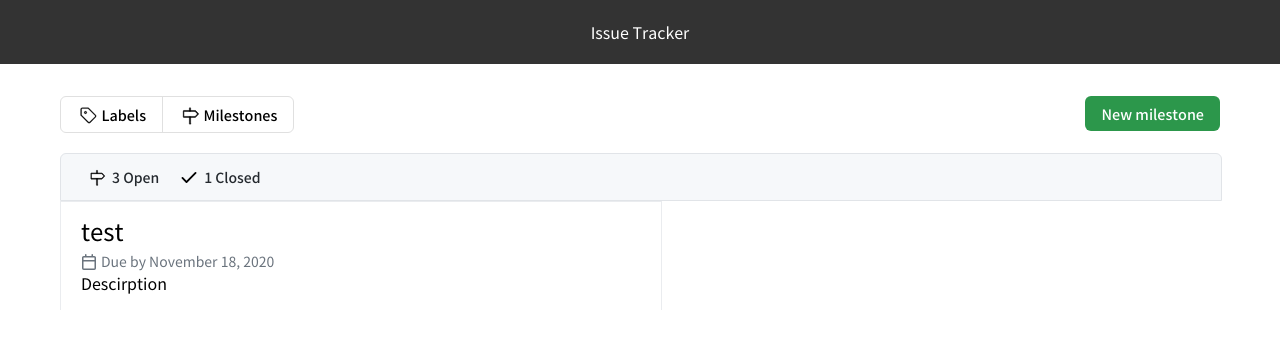
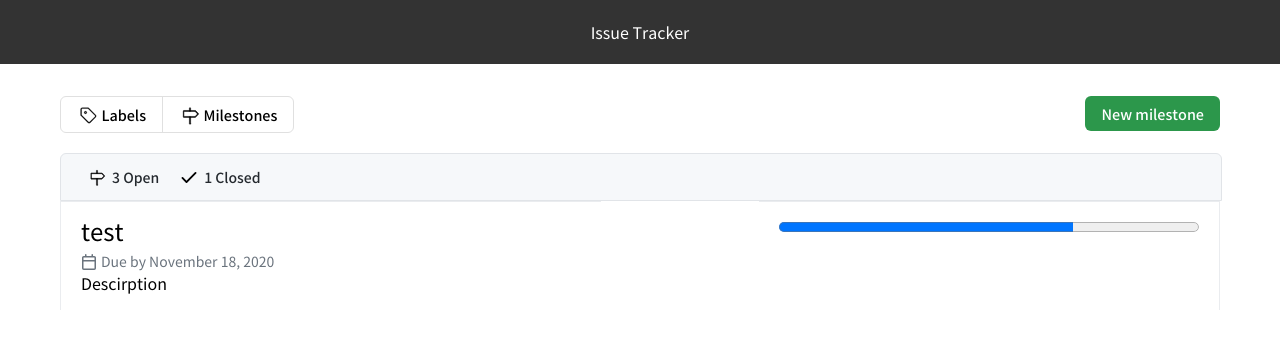
Before and after one commit to boostcamp-2020/IssueTracker-19, a React app in the folder frontend/: page /milestones in a window 1280 px wide. Shown: the top 348 px of the page. Built offline with nearby package versions, Linux system fonts and the light colour scheme.

Commit message:
[tmp] 임시 커밋

```diff
--- a/frontend/src/components/MilestoneList/MilestoneItem/MilestoneItem.js
+++ b/frontend/src/components/MilestoneList/MilestoneItem/MilestoneItem.js
@@ -6,8 +6,9 @@ import { colors } from '@styles/variables';
 import CalenderIcon from '@imgs/milestone-calendar.svg';
 import ClockIcon from '@imgs/milestone-clock.svg';
 const Container = styled.div`
-  display: table-row;
-  list-style: none;
+  width: 100%;
+  display: flex;
+  justify-content: space-between;
 `;
 const Title = styled.div`
   width: 500px;
@@ -45,18 +46,21 @@ const Description = styled.div`
   font-size: 16px;
   color: '${colors.metaColor}';
 `;
-const Progress = styled.div`
+const ProgressBox = styled.div`
   display: table-cell;
   font-size: 12px;
   vertical-align: top;
   border-right: 1px solid ${colors.borderColorSecondary};
   border-top: 1px solid ${colors.borderColorSecondary};
   padding: 15px 20px;
-  width: 20px;
+  width: 420px;
+`;
+const ProgressBar = styled.progress`
+  height: 20px;
+  width: 420px;
 `;
 export default function MilestoneItem() {
   return (
-    <div>
     <Container>
       <Title>
         <TitleHeader>test</TitleHeader>
@@ -70,8 +74,9 @@ export default function MilestoneItem() {
           </Description>
         </Meta>
       </Title>
-        <Progress></Progress>
+      <ProgressBox>
+        <ProgressBar max="100" value="70"></ProgressBar>
+      </ProgressBox>
     </Container>
-    </div>
   );
 }
```
Lines whose indentation alone changed are shown as unchanged.
